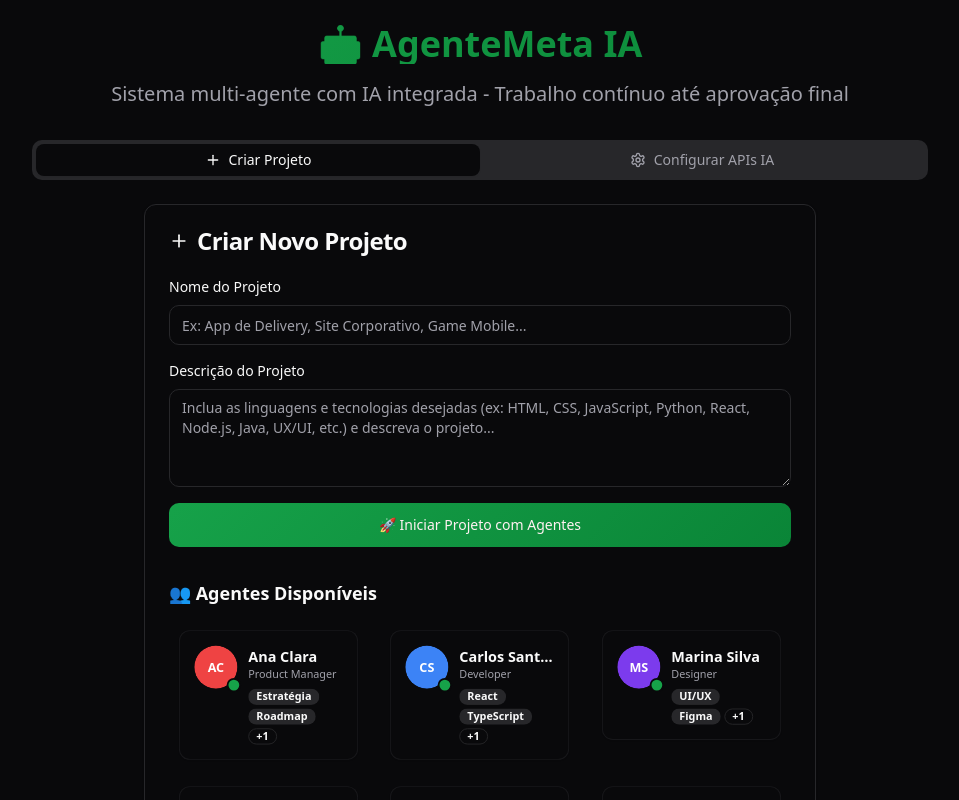
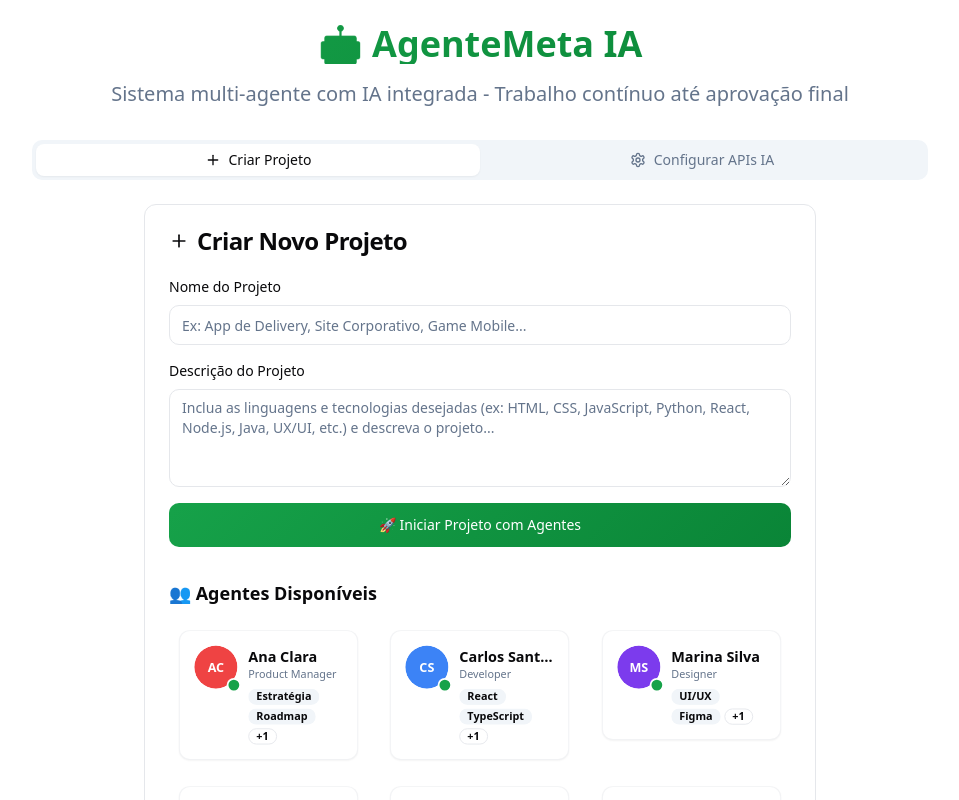
Before and after one commit to nunnez2025/agentesrob-45, a React (Vite) app: page / in a window 1280 px wide. Shown: the top 800 px of the page, without its empty margins (160-1119 px from the left). Built offline with nearby package versions, Linux system fonts and the light colour scheme.

Commit message:
Fix generation button issue
The generation button is now fixed and no longer causes the screen to go dark.

```diff
--- a/src/index.css
+++ b/src/index.css
@@ -8,32 +8,32 @@ All colors MUST be HSL.
 
 @layer base {
   :root {
-    --background: 240 10% 3.9%;
-    --foreground: 0 0% 98%;
+    --background: 0 0% 100%;
+    --foreground: 240 10% 3.9%;
 
-    --card: 240 10% 3.9%;
-    --card-foreground: 0 0% 98%;
+    --card: 0 0% 100%;
+    --card-foreground: 240 10% 3.9%;
 
-    --popover: 240 10% 3.9%;
-    --popover-foreground: 0 0% 98%;
+    --popover: 0 0% 100%;
+    --popover-foreground: 240 10% 3.9%;
 
     --primary: 142 76% 36%;
-    --primary-foreground: 355.7 100% 97.3%;
+    --primary-foreground: 0 0% 100%;
 
-    --secondary: 240 3.7% 15.9%;
-    --secondary-foreground: 0 0% 98%;
+    --secondary: 210 40% 96%;
+    --secondary-foreground: 240 10% 3.9%;
 
-    --muted: 240 3.7% 15.9%;
-    --muted-foreground: 240 5% 64.9%;
+    --muted: 210 40% 96%;
+    --muted-foreground: 215.4 16.3% 46.9%;
 
-    --accent: 12 6.5% 15.1%;
-    --accent-foreground: 0 0% 98%;
+    --accent: 210 40% 96%;
+    --accent-foreground: 240 10% 3.9%;
 
     --destructive: 0 84.2% 60.2%;
-    --destructive-foreground: 0 0% 98%;
+    --destructive-foreground: 0 0% 100%;
 
-    --border: 240 3.7% 15.9%;
-    --input: 240 3.7% 15.9%;
+    --border: 220 13% 91%;
+    --input: 220 13% 91%;
     --ring: 142 76% 36%;
 
     --success: 142 76% 36%;
@@ -52,7 +52,7 @@ All colors MUST be HSL.
     --agent-manager: 0 84% 60%;
 
     --gradient-primary: linear-gradient(135deg, hsl(var(--primary)), hsl(142 86% 28%));
-    --gradient-accent: linear-gradient(135deg, hsl(var(--accent)), hsl(240 5.9% 10%));
+    --gradient-accent: linear-gradient(135deg, hsl(var(--accent)), hsl(210 40% 90%));
     --gradient-success: linear-gradient(135deg, hsl(var(--success)), hsl(142 86% 28%));
 
     --shadow-glow: 0 0 20px hsl(var(--primary) / 0.3);
```
